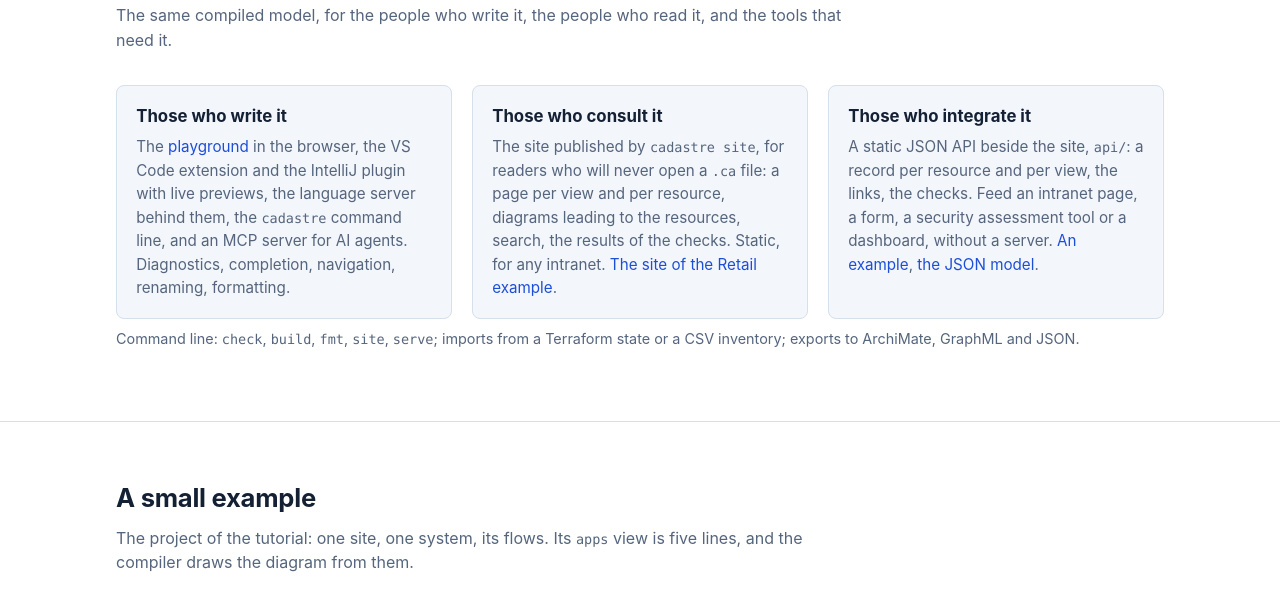
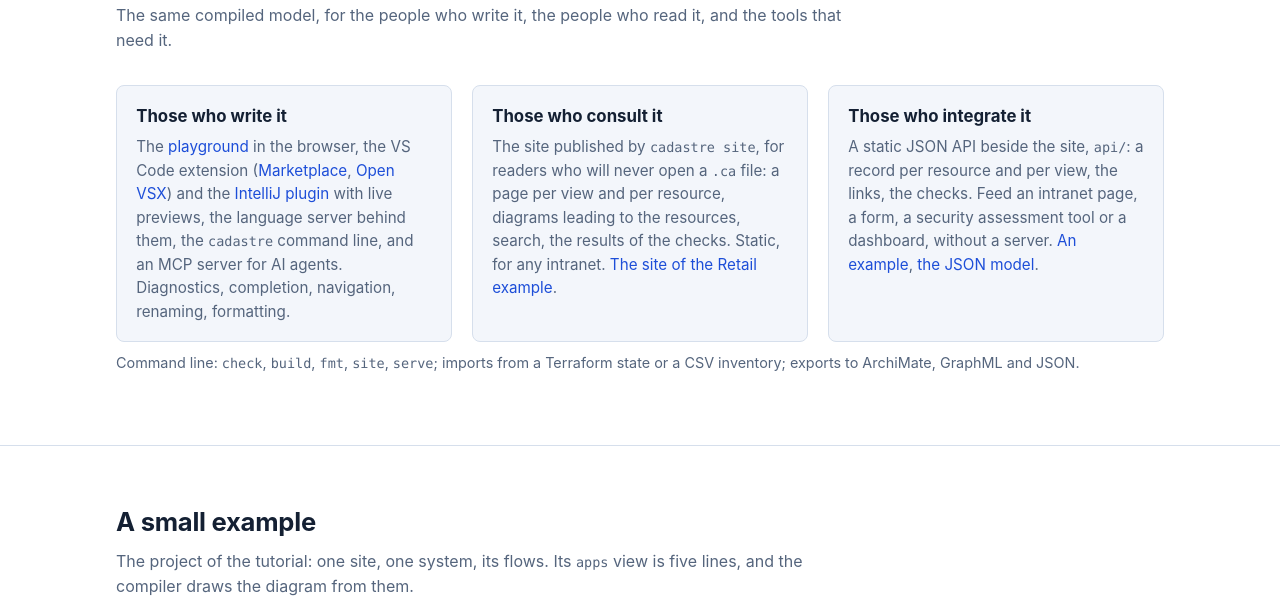
Before and after one commit to Jbbouille/cadastre, a plain HTML site: page web/demo.html in a window 1280 px wide. Shown: the part 998-1600 px from the top of the page. Drawn offline with Linux system fonts and the light colour scheme.

Commit message:
The landing page: the extension on the Marketplace and Open VSX, and the IntelliJ plugin, linked from those who write the model

```diff
--- a/web/demo.html
+++ b/web/demo.html
@@ -119,7 +119,7 @@ if (/[#&?](example|view|q)=/.test(location.hash)) location.replace("playground/"
     <h2>One model, three audiences</h2>
     <p class="sub">The same compiled model, for the people who write it, the people who read it, and the tools that need it.</p>
     <div class="grid3">
-      <div class="card"><h3>Those who write it</h3><p>The <a href="playground/">playground</a> in the browser, the VS Code extension and the IntelliJ plugin with live previews, the language server behind them, the <code>cadastre</code> command line, and an MCP server for AI agents. Diagnostics, completion, navigation, renaming, formatting.</p></div>
+      <div class="card"><h3>Those who write it</h3><p>The <a href="playground/">playground</a> in the browser, the VS Code extension (<a href="https://marketplace.visualstudio.com/items?itemName=cadastre.cadastre">Marketplace</a>, <a href="https://open-vsx.org/extension/cadastre/cadastre">Open VSX</a>) and the <a href="https://github.com/Jbbouille/cadastre/tree/master/editors/intellij">IntelliJ plugin</a> with live previews, the language server behind them, the <code>cadastre</code> command line, and an MCP server for AI agents. Diagnostics, completion, navigation, renaming, formatting.</p></div>
       <div class="card"><h3>Those who consult it</h3><p>The site published by <code>cadastre site</code>, for readers who will never open a <code>.ca</code> file: a page per view and per resource, diagrams leading to the resources, search, the results of the checks. Static, for any intranet. <a href="retail/">The site of the Retail example</a>.</p></div>
       <div class="card"><h3>Those who integrate it</h3><p>A static JSON API beside the site, <code>api/</code>: a record per resource and per view, the links, the checks. Feed an intranet page, a form, a security assessment tool or a dashboard, without a server. <a href="retail/api/project.json">An example</a>, <a href="https://github.com/Jbbouille/cadastre/blob/master/docs/api.md">the JSON model</a>.</p></div>
     </div>
```
